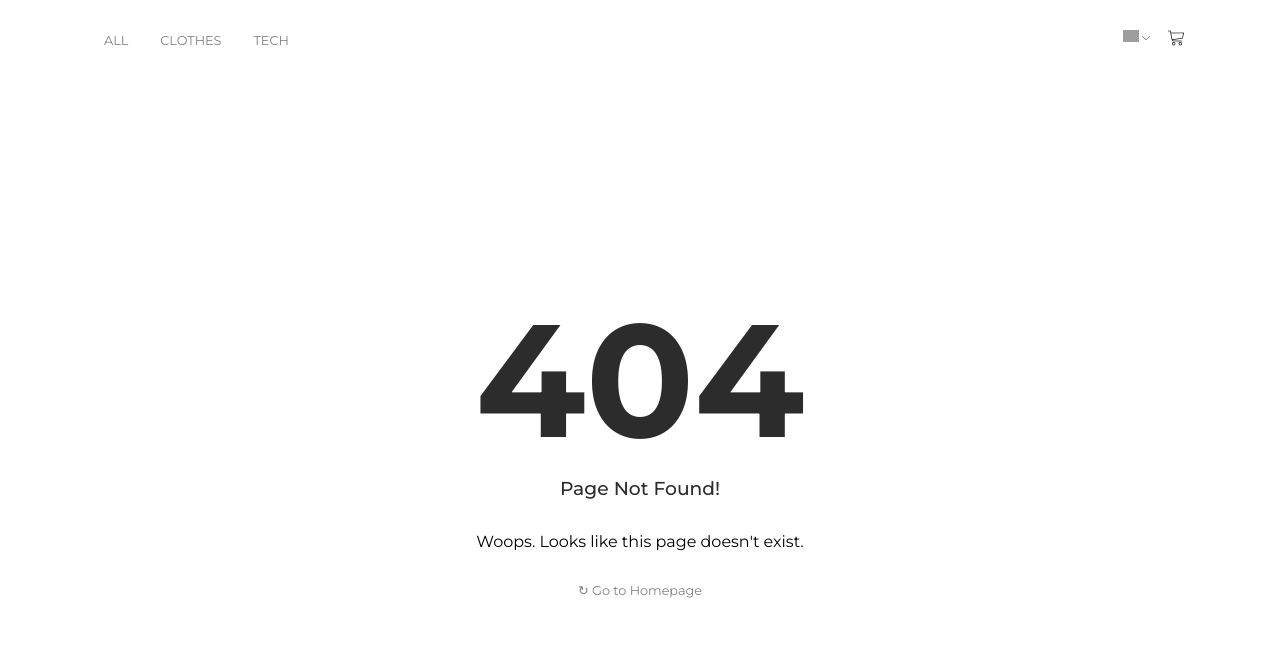
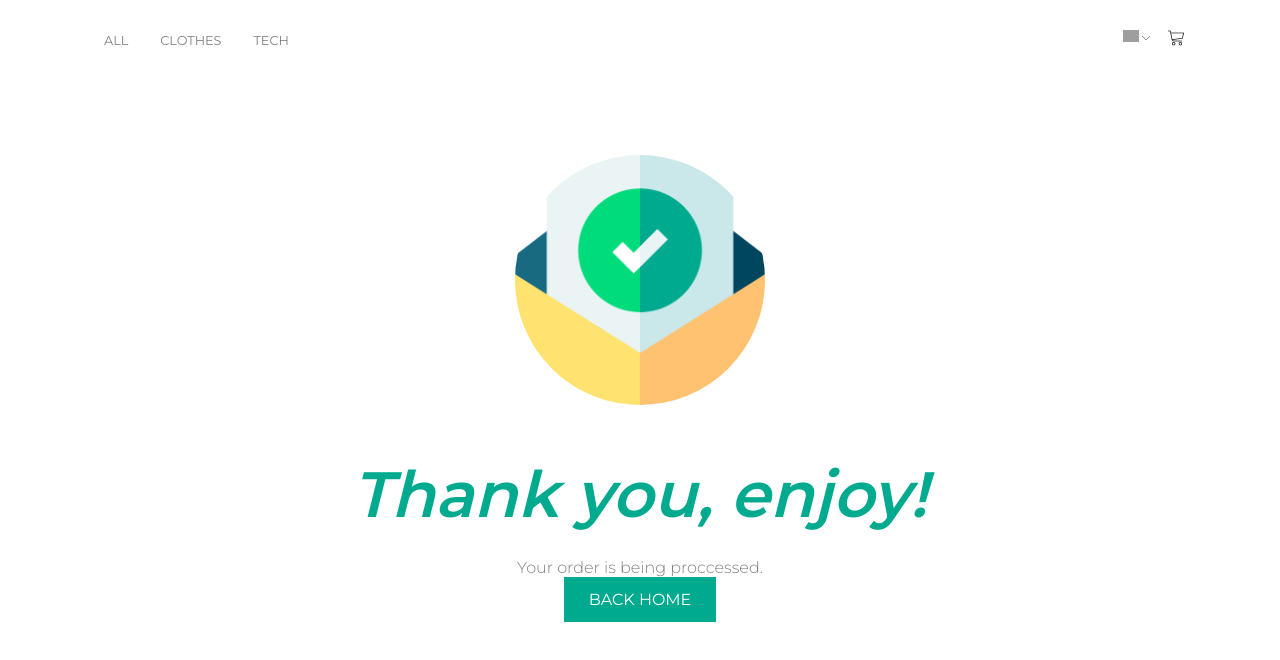
Before and after one commit to guli1918/react-ecommerce-task, a React (Create React App) app: page /success in a window 1280 px wide. Before the commit this address led to /404. Shown: the top 660 px of the page. Built offline with nearby package versions, Linux system fonts and the light colour scheme; grey boxes are pictures that could not be loaded.

Commit message:
Add success page

```diff
--- a/src/App.js
+++ b/src/App.js
@@ -8,6 +8,7 @@ import SingleProduct from './components/singleProduct/SingleProduct';
 import NotFoundPage from './components/notFoundPage/NotFoundPage';
 import Checkout from './components/checkout/Checkout';
 import Cart from './components/cart/Cart';
+import SuccessPage from './components/successPage/SuccessPage';
 
 class App extends Component {
 	constructor(props) {
@@ -59,11 +60,14 @@ class App extends Component {
 								<SingleProduct currencyType={this.state.currencyType} {...props} />
 							)}
 						/>
+						<Route path='/cart'>
+							<Cart />
+						</Route>
 						<Route path='/checkout'>
 							<Checkout />
 						</Route>
-						<Route path='/cart'>
-							<Cart />
+						<Route path='/success'>
+							<SuccessPage />
 						</Route>
 						<Route path='/404' component={NotFoundPage} />
 						<Redirect to='/404' />
--- a/src/components/checkout/Checkout.jsx
+++ b/src/components/checkout/Checkout.jsx
@@ -1,7 +1,33 @@
 import React, { Component } from 'react';
+import { Link } from 'react-router-dom';
 import './checkout.css';
 
 export default class Checkout extends Component {
+	constructor(props) {
+		super(props);
+		this.state = {
+			formOk: false,
+		};
+		this.handleSubmit = this.handleSubmit.bind(this);
+	}
+	handleChange = (e) => {
+		const name = e.target.name;
+		this.setState({
+			[name]: e.target.value,
+		});
+		const form = this.state;
+
+		form.formCardName &&
+			form.formCardNumber &&
+			form.formDate1 &&
+			form.formDate2 &&
+			form.formCVC &&
+			this.setState({ formOk: true });
+	};
+
+	handleSubmit(e) {
+		e.preventDefault();
+	}
 	render() {
 		return (
 			<div className='checkout'>
@@ -24,32 +50,74 @@ export default class Checkout extends Component {
 				</div>
 				<div className='checkout-details'>
 					<h3>CREDIT CART DETAILS</h3>
-					<form>
+					<form onSubmit={this.handleSubmit}>
 						<div className='checkout-form-upper'>
 							<div className='checkout-form-upper-1'>
 								<label>CARD HOLDER</label>
-								<input placeholder='Card Holder' type='text' />
+								<input
+									onChange={this.handleChange}
+									name='formCardName'
+									placeholder='Card Holder'
+									type='text'
+								/>
 							</div>
 							<div className='checkout-form-upper-2'>
 								<label>EXPIRATION DATE</label>
 								<div className='checkout-form-upper-2-inner'>
-									<input placeholder='MM' id='checkout-date-1' type='number' />
+									<input
+										onChange={this.handleChange}
+										name='formDate1'
+										placeholder='MM'
+										id='checkout-date-1'
+										type='number'
+									/>
 									<span> / </span>
-									<input placeholder='YY' id='checkout-date-2' type='number' />
+									<input
+										onChange={this.handleChange}
+										name='formDate2'
+										placeholder='YY'
+										id='checkout-date-2'
+										type='number'
+									/>
 								</div>
 							</div>
 						</div>
+						{console.log(this.state.formOk)}
 						<div className='checkout-form-below'>
 							<div className='checkout-form-below-1'>
 								<label>CARD NUMBER</label>
-								<input placeholder='Card Number' type='number' />
+								<input
+									onChange={this.handleChange}
+									name='formCardNumber'
+									placeholder='Card Number'
+									type='number'
+								/>
 							</div>
 							<div className='checkout-form-below-2'>
 								<label>CVC</label>
-								<input placeholder='CVC' type='number' />
+								<input
+									onChange={this.handleChange}
+									name='formCVC'
+									placeholder='CVC'
+									type='number'
+								/>
 							</div>
 						</div>
-						<button className='checkout-form-button'>PAY NOW</button>
+						<Link className='form-link' to={this.state.formOk && '/success'}>
+							<button
+								onClick={() =>
+									this.state.formOk && this.setState({ formOk: false })
+								}
+								type='submit'
+								className={
+									this.state.formOk
+										? 'checkout-form-button'
+										: 'checkout-form-button-disabled'
+								}
+							>
+								PAY NOW
+							</button>
+						</Link>
 					</form>
 				</div>
 			</div>
--- a/src/components/checkout/checkout.css
+++ b/src/components/checkout/checkout.css
@@ -143,6 +143,18 @@
 	width: 138px;
 }
 
+.checkout-form-button-disabled {
+	margin-top: 2rem;
+	width: 474px;
+	padding: 12px;
+	border: none;
+	background-color: gray;
+	color: white;
+	font-weight: 500;
+	font-size: 24px;
+	cursor: not-allowed;
+}
+
 .checkout-form-button {
 	margin-top: 2rem;
 	width: 474px;
@@ -162,3 +174,8 @@
 .checkout-form-button:active {
 	background-color: #78da90;
 }
+
+.form-link {
+	color: inherit;
+	text-decoration: none;
+}
--- a/src/components/miniCart/MiniCart.jsx
+++ b/src/components/miniCart/MiniCart.jsx
@@ -48,7 +48,6 @@ export default class MiniCart extends Component {
 	}
 
 	async componentDidMount() {
-		console.log(this.props.cartData);
 		const my_query = `{
 				product(id:"${this.props.cartData}"){
 				  id
@@ -88,6 +87,7 @@ export default class MiniCart extends Component {
 					<div className='miniCart-title'>
 						<div className='miniCart-top'>
 							<h3>
+								{console.log(this.state.cartItem)}
 								My Bag,
 								<span> {this.state.cartItem.length}</span>
 							</h3>
@@ -125,7 +125,7 @@ export default class MiniCart extends Component {
 							<div className='miniCart-bottom-payment'>
 								<Link
 									onClick={() => this.props.cartClick(false)}
-									to='cart'
+									to='/cart'
 									className='miniCart-link'
 								>
 									<p className='miniCart-bottom-payment-left'>VIEW BAG</p>
--- a/src/components/singleProduct/SingleProduct.jsx
+++ b/src/components/singleProduct/SingleProduct.jsx
@@ -76,8 +76,6 @@ export default class SingleProduct extends Component {
 									alt=''
 								/>
 							)}
-							{console.log(this.state.imageDatax)}
-							{console.log(this.state.imageDatay)}
 						</div>
 						<div className='product-right'>
 							<div className='right-title'>
--- /dev/null
+++ b/src/components/successPage/SuccessPage.jsx
@@ -0,0 +1,20 @@
+import React, { Component } from 'react';
+import { Link } from 'react-router-dom';
+import './successPage.css';
+
+export default class SuccessPage extends Component {
+	render() {
+		return (
+			<div className='success'>
+				<div className='success-content'>
+					<img src='assets/success.png' alt='' />
+					<h3 className='success-main'>Thank you, enjoy!</h3>
+					<p className='success-text'>Your order is being proccessed.</p>
+					<Link className='success-link' to='/'>
+						<p className='success-button'>BACK HOME</p>
+					</Link>
+				</div>
+			</div>
+		);
+	}
+}
--- /dev/null
+++ b/src/components/successPage/successPage.css
@@ -0,0 +1,41 @@
+.success {
+	height: calc(100vh - 80px);
+}
+
+.success-content {
+	display: flex;
+	justify-content: center;
+	flex-direction: column;
+	align-items: center;
+}
+
+.success-content img {
+	border-radius: 50%;
+	width: 250px;
+	margin-top: 75px;
+	margin-bottom: 50px;
+}
+
+.success-main {
+	font-style: italic;
+	font-size: 64px;
+	font-weight: 600;
+	color: #00aa8e;
+}
+
+.success-text {
+	color: gray;
+	font-weight: 300;
+	margin-top: 25px;
+}
+
+.success-link {
+	text-decoration: none;
+}
+
+.success-button {
+	padding: 12px 24px;
+	border: 1px solid #00aa8e;
+	background-color: #00aa8e;
+	color: white;
+}
--- a/src/components/topbar/Topbar.jsx
+++ b/src/components/topbar/Topbar.jsx
@@ -93,6 +93,7 @@ export default class Topbar extends Component {
 	handleCurrencyType = (type) => {
 		this.setState({ currencyType: type });
 		this.setState({ currency: false });
+		this.props.sendCurrencyType(this.state.currencyType);
 	};
 
 	sendHandleCurrencyType = () => {
@@ -183,7 +184,7 @@ export default class Topbar extends Component {
 						<div className='currencyBar'>
 							{this.state.currency && (
 								<Currency
-									dataToCurrency={this.sendHandleCurrencyType}
+									dataToCurrency={this.handleCurrencyType}
 									currencyType={this.handleCurrencyType}
 								/>
 							)}
```
Also changed, not shown: public/assets/success.png (added).
